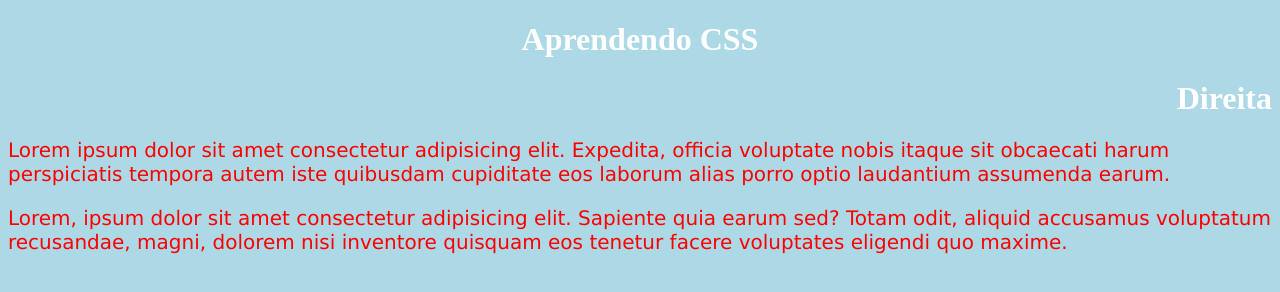
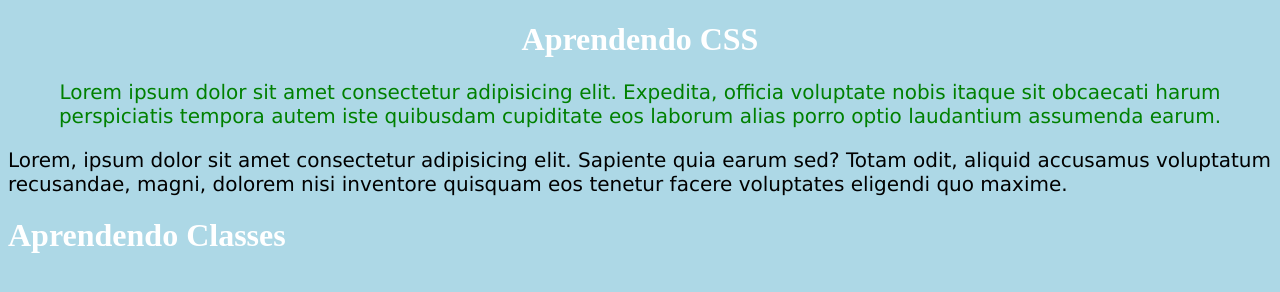
Before and after one commit to henriquebertellini/aprendendoCSS, a plain HTML site: page index.html in a window 1280 px wide. Drawn offline with Linux system fonts and the light colour scheme.

Commit message:
commit css

```diff
--- a/index.html
+++ b/index.html
@@ -11,9 +11,9 @@
 <body>
 
 
-    <h1>Aprendendo CSS</h1>
-    <h1 style=" text-align: right;">Direita</h1>
-    <p>Lorem ipsum dolor sit amet consectetur adipisicing elit. Expedita, officia voluptate nobis itaque sit obcaecati harum perspiciatis tempora autem iste quibusdam cupiditate eos laborum alias porro optio laudantium assumenda earum.</p>
+    <h1 class="center">Aprendendo CSS</h1>
+    <p id="para" class="center fonte-verde">Lorem ipsum dolor sit amet consectetur adipisicing elit. Expedita, officia voluptate nobis itaque sit obcaecati harum perspiciatis tempora autem iste quibusdam cupiditate eos laborum alias porro optio laudantium assumenda earum.</p>
     <p>Lorem, ipsum dolor sit amet consectetur adipisicing elit. Sapiente quia earum sed? Totam odit, aliquid accusamus voluptatum recusandae, magni, dolorem nisi inventore quisquam eos tenetur facere voluptates eligendi quo maxime.</p>
+    <h1>Aprendendo Classes</h1>
 </body>
 </html>
--- a/style.css
+++ b/style.css
@@ -4,6 +4,10 @@ body {
 
   h1 {
     color: white;
+
+  }
+
+  .center {
     text-align: center;
   }
 
@@ -12,8 +16,11 @@ body {
     font-size: 20px;
   }
 
-p {
-    color: red;
+#para {
     font-family: verdana;
     font-size: 20px;
 }
+
+.fonte-verde {
+  color: green;
+}
```
